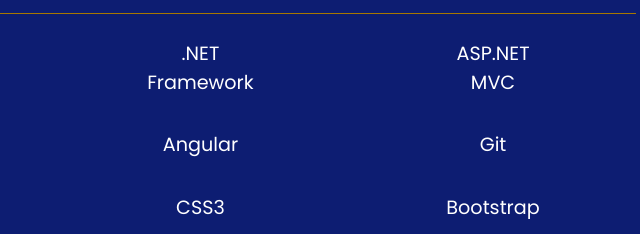
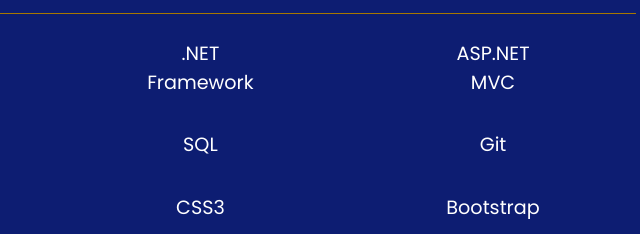
Before and after one commit to stevenpfiggins/stevenpfiggins.github.io, a plain HTML site: page index.html in a window 1280 px wide. Shown: the part 1393-1627 px from the top of the page, 464-1104 px from the left. Drawn offline with nearby package versions, Linux system fonts and the light colour scheme; a web font is replaced by a local one.

Commit message:
updated skills

```diff
--- a/index.html
+++ b/index.html
@@ -71,7 +71,7 @@
             </tr>
             <tr>
               <td>Agile Methodologies</td>
-              <td>Angular</td>
+              <td>SQL</td>
               <td>Git</td>
             </tr>
             <tr>
```
